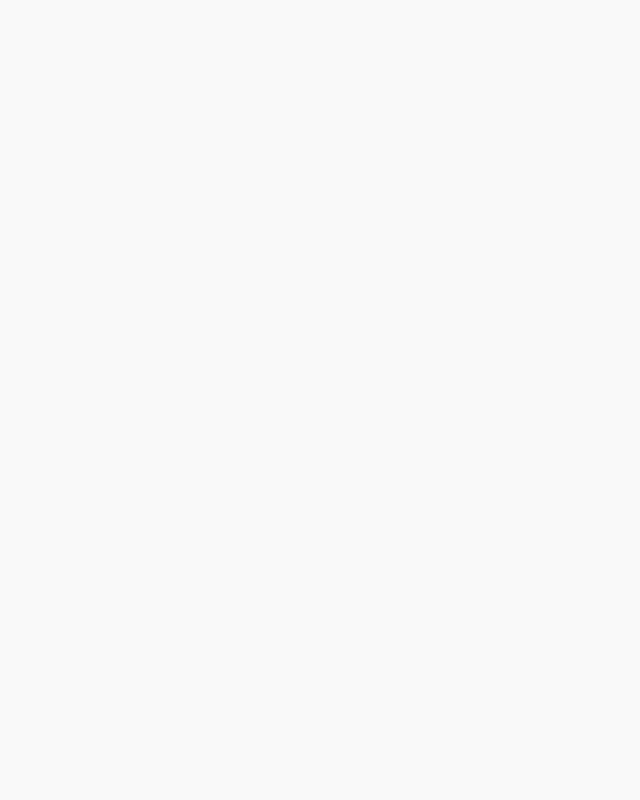
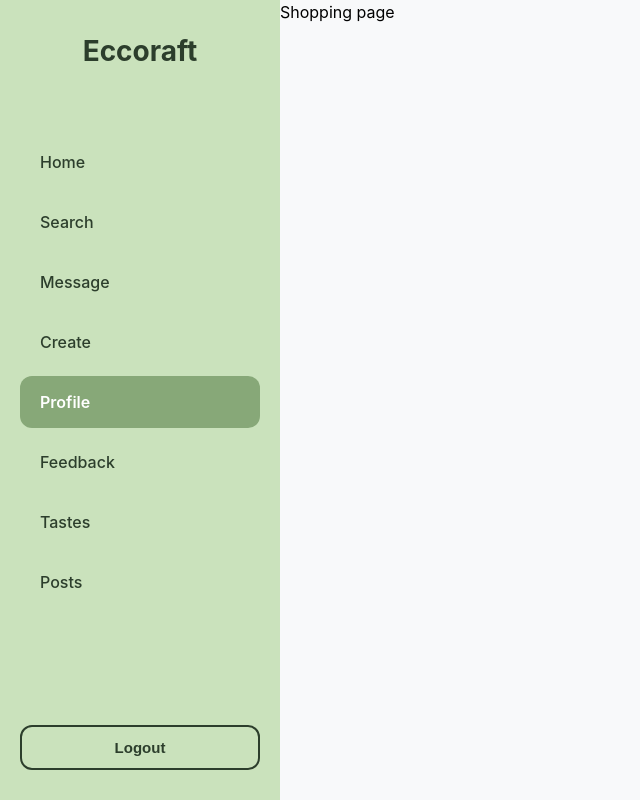
Before and after one commit to Steisha-q/CourseworkFront, a React (Vite) app in the folder frontend/: page /shopping in a window 1280 px wide. Before the commit this address had no page. Shown: the whole page, without its empty margins (0-640 px from the left). Built offline with nearby package versions, Linux system fonts and the light colour scheme.

Commit message:
add shopping, community pages

```diff
--- a/frontend/src/AppShell.jsx
+++ b/frontend/src/AppShell.jsx
@@ -11,6 +11,8 @@ import {
   UsersPage,
   MainPage,
   FeedbackPage,
+  CreateCommunityPage,
+  ShoppingPage,
 } from "./pages";
 import "./App.css";
 
@@ -21,9 +23,11 @@ function App() {
         <Routes>
           <Route path={ROUTES.home()} element={<HomePage />} />
           <Route path={ROUTES.feedback()} element={<FeedbackPage />} />
+          <Route path={ROUTES.createcommunity()} element={<CreateCommunityPage />} />
 
           <Route element={<Layouts.UserLayout />}>
             <Route path={ROUTES.profile()} element={<ProfilePage />} />
+            <Route path={ROUTES.shopping()} element={<ShoppingPage />} />
           </Route>
 
           <Route element={<Layouts.AuthLayout />}>
--- a/frontend/src/app/constants.js
+++ b/frontend/src/app/constants.js
@@ -18,6 +18,10 @@ export const ROUTES = {
     // master pages
     main: () => '/main',
 
-    //feedback page
-    feedback: () => '/feedback'
+    // feedback page
+    feedback: () => '/feedback',
+    //for communities
+    createcommunity: () => '/createcommunity',
+    // shopping list page
+    shopping: () => '/shopping',
 }
--- /dev/null
+++ b/frontend/src/pages/CreateCommunityPage.jsx
@@ -0,0 +1,5 @@
+export const CreateCommunityPage = () => {
+  return (
+    <div>Community page</div>
+  )
+}
--- /dev/null
+++ b/frontend/src/pages/Posts/CreatePost.jsx
@@ -0,0 +1,5 @@
+export const CreatePost = () => {
+  return (
+    <div>Post page</div>
+  )
+}
--- a/frontend/src/pages/index.js
+++ b/frontend/src/pages/index.js
@@ -6,3 +6,4 @@ export { HomePage } from './HomePage';
 export { SignUpPage } from './SignUpPage';
 export { SignInPage } from './SignInPage';
 export {FeedbackPage} from './FeedbackPage';
+export {CreateCommunityPage} from './CreateCommunityPage';
--- /dev/null
+++ b/frontend/src/pages/user/GainPage.jsx
@@ -0,0 +1,5 @@
+export const GainPage = () => {
+  return (
+    <div>Gain page</div>
+  )
+}
--- /dev/null
+++ b/frontend/src/pages/user/ShoppingPage.jsx
@@ -0,0 +1,5 @@
+export const ShoppingPage = () => {
+  return (
+    <div>Shopping page</div>
+  )
+}
--- a/frontend/src/pages/user/index.js
+++ b/frontend/src/pages/user/index.js
@@ -1 +1,2 @@
 export { ProfilePage } from './ProfilePage';
+export { ShoppingPage } from './ShoppingPage';
```
